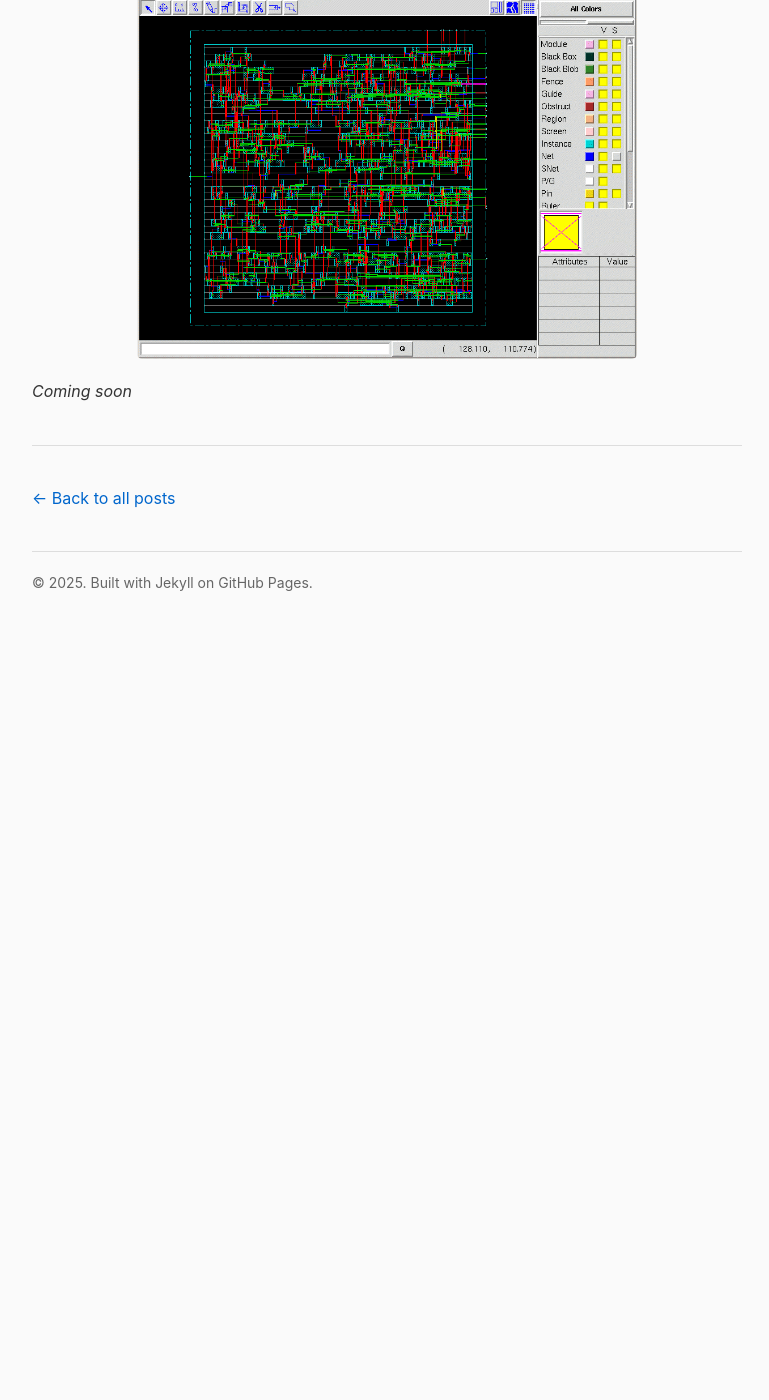
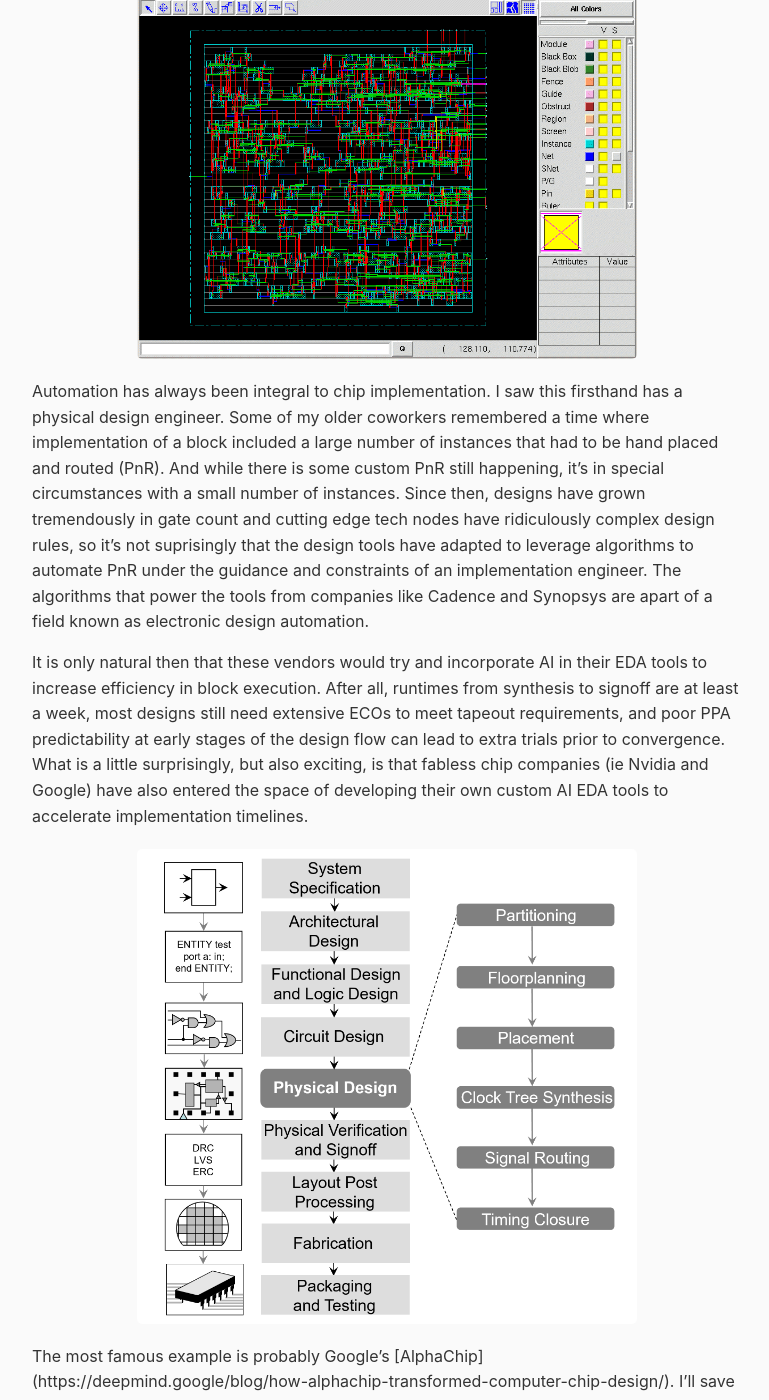
Before and after one commit to roshanwariar/roshanwariar.github.io, a Jekyll site: the page built from _posts/2026-2-26-pdai1.md, in a window 1280 px wide and 1400 px high, scrolled down 311 px. Shown: the whole window, without its empty margins (253-1022 px from the left). Built offline with Jekyll 4.4.1, drawn with Linux system fonts in a browser that asks for light colours; before the commit the page ends 941 px from its top, so only the background shows below that; some of the changed text lies outside the part shown.

Commit message:
Update 2026-2-26-pdai1.md

```diff
--- a/_posts/2026-2-26-pdai1.md
+++ b/_posts/2026-2-26-pdai1.md
@@ -7,4 +7,13 @@ image:
 
 ![Physical Design](/assets/images/RoutingResult.gif)
 
+Automation has always been integral to chip implementation. I saw this firsthand has a physical design engineer. Some of my older coworkers remembered a time where implementation of a block included a large number of instances that had to be hand placed and routed (PnR). And while there is some custom PnR still happening, it’s in special circumstances with a small number of instances. Since then, designs have grown tremendously in gate count and cutting edge tech nodes have ridiculously complex design rules, so it’s not suprisingly that the design tools have adapted to leverage algorithms to automate PnR under the guidance and constraints of an implementation engineer. The algorithms that power the tools from companies like Cadence and Synopsys are apart of a field known as electronic design automation.<br>
+
+It is only natural then that these vendors would try and incorporate AI in their EDA tools to increase efficiency in block execution. After all, runtimes from synthesis to signoff are at least a week, most designs still need extensive ECOs to meet tapeout requirements, and poor PPA predictability at early stages of the design flow can lead to extra trials prior to convergence. What is a little surprisingly, but also exciting, is that fabless chip companies (ie Nvidia and Google) have also entered the space of developing their own custom AI EDA tools to accelerate implementation timelines.<br>
+
+![Design Flow](/assets/images/PhysicalDesign.png)
+
+The most famous example is probably Google’s [AlphaChip] (https://deepmind.google/blog/how-alphachip-transformed-computer-chip-design/). I’ll save the details of this model for a later part of this series, but simply, it uses a graph neural network to get an intuition of macro placement during floorplanning by looking at completed designs, and then uses a reinforcement learning algorithm to place the macros for new designs. AlphaChip treats placements as a game with macros as pieces it has to place on a board under certain constraints and with a score connected to power/performance factors such as wirelength. In this way, it is similar to AlphaGo (floorplanning represents a much larger search space however). Minimizing wirelength helps reduce dynamic power through quadratically lower resistance, fewer buffers, better timing/crosstalk, and higher area utilization.<br>
+
+
 _Coming soon_
```
